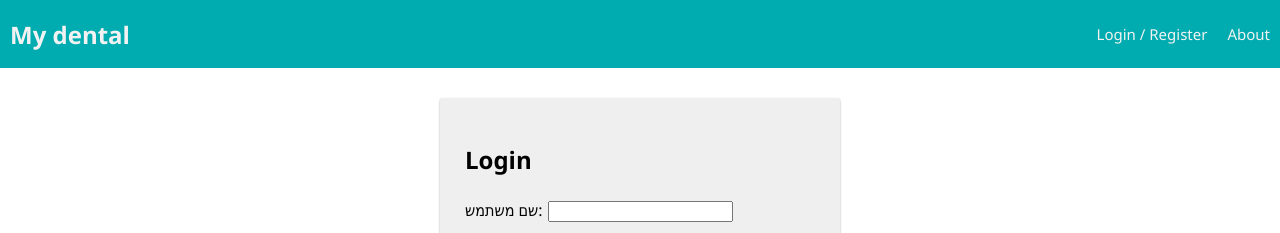
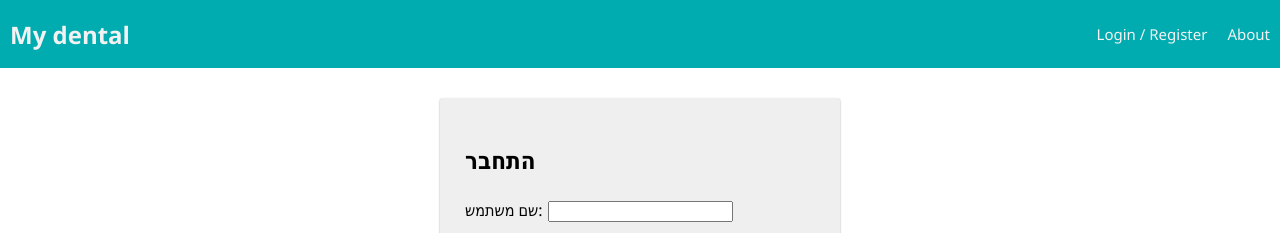
Before and after one commit to yanaanael/FinalProject, a React (Create React App) app: page /#/info in a window 1280 px wide. Shown: the top 233 px of the page. Built offline with nearby package versions, Linux system fonts and the light colour scheme; no server answers.

Commit message:
changing Login  button to hebrew

```diff
--- a/src/components/LoginForm/LoginForm.jsx
+++ b/src/components/LoginForm/LoginForm.jsx
@@ -26,7 +26,7 @@ function LoginForm() {
 
   return (
     <form className="formPanel" onSubmit={login}>
-      <h2>Login</h2>
+      <h2>התחבר</h2>
       {errors.loginMessage && (
         <h3 className="alert" role="alert">
           {errors.loginMessage}
```
